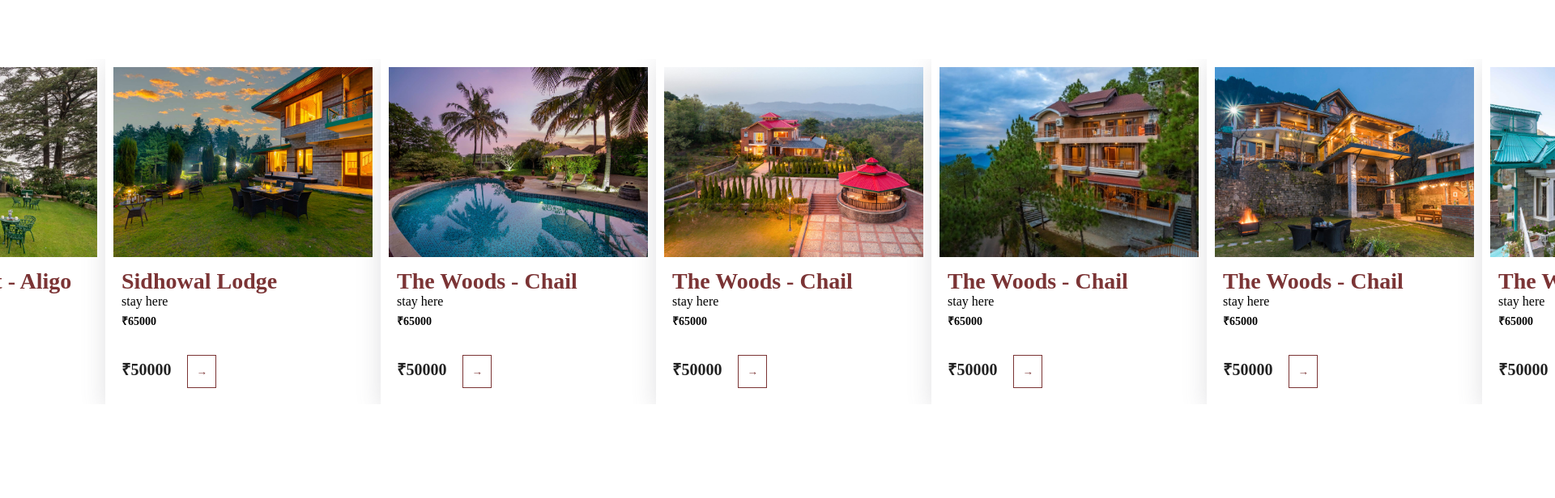
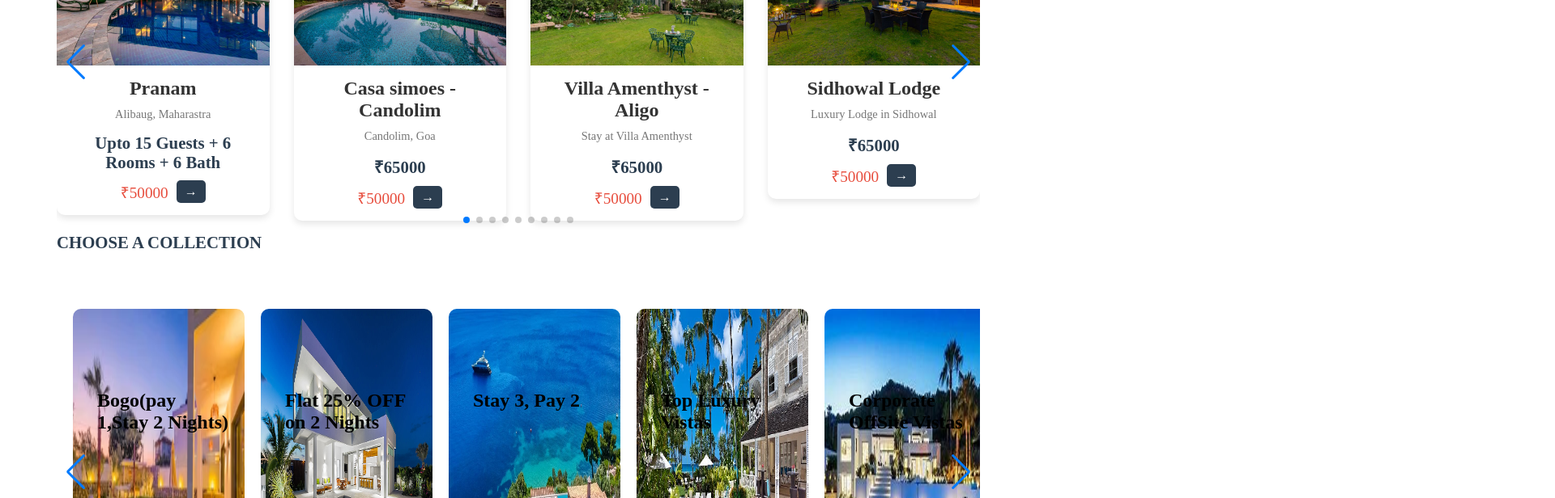
Before and after one commit to komalmastud/villa, a React (Vite) app: page / in a window 1280 px wide. Shown: the part 1080-1696 px from the top of the page at 81% size, 1920 px wide, since content can reach past the window. Built offline with nearby package versions, Linux system fonts and the light colour scheme.

Commit message:
Add new files and updates

```diff
--- a/src/App.css
+++ b/src/App.css
@@ -1,26 +1,14 @@
 * {
   margin: 0;
   padding: 0;
+
 }
 
-.App {
-  min-height: 100vh;
+html,
+body {
+ margin: 0%;
+  padding: 0%;
+  height: 100%;
   width: 100%;
-  display: flex;
-  flex-direction: row;
 
-  justify-content: center;
-  align-items: center;
-  background-color: #fff;
-  position: relative;
-  top: 80px;
 }
-
-.product {
-  display: flex;
-  flex-direction: row;
-  align-items: center;
-  justify-content: center;
-  flex-wrap: wrap;
-  gap: 20px;
-}
--- a/src/App.jsx
+++ b/src/App.jsx
@@ -1,15 +1,11 @@
+import "./App.css";
+import AboutUs from "./Components/AboutUs";
+import Login from "./Components/Login";
 import Navbar from "./Components/Navbar";
+import Swipper from "./Components/Swipper";
+import User from "./Components/User";
+import Home from "./Home";
 import "./index.css";
-import Home from "./Components/Home";
-import Login from "./Components/Login";
-import User from "./Components/User";
-import Swipper from "./Components/Swipper";
-import Collection from "./Components/Collection";
-import Search from "./Components/Search";
-import Icons from "./Components/Icons";
-import "./App.css";
-import Card from "./Components/Card";
-import AboutUs from "./Components/AboutUs";
 
 import { createBrowserRouter, RouterProvider } from "react-router-dom";
 
@@ -19,16 +15,7 @@
       path: "/",
       element: (
         <>
-          <Swipper />
-          <Navbar />
           <Home />
-          <Search />
-          <Icons />
-
-          <div className="App">
-            <Card />
-          </div>
-          <Collection />
         </>
       ),
     },
@@ -74,7 +61,6 @@
       element: (
         <>
           <Navbar />
-
           <h1>Page Not Found</h1>
         </>
       ),
--- a/src/Components/Card.jsx
+++ b/src/Components/Card.jsx
@@ -5,6 +5,7 @@
 import "swiper/css/pagination";
 import ProductCard from "./ProductCard";
 
+// Import your images
 import Pranam from "../assets/card1.jpg";
 import Simoes from "../assets/card2.jpg";
 import Saligo from "../assets/card3.jpg";
@@ -14,16 +15,37 @@
 import dhaulandhar from "../assets/card7.jpg";
 import Aloe from "../assets/card8.jpg";
 import Amethyst from "../assets/card9.jpg";
+
 const Card = () => {
   return (
     <div className="product">
       <Swiper
-        slidesPerView={9} // Show one slide at a time
+        slidesPerView={3} // Show 3 slides at a time by default
+        spaceBetween={30} // Adds space between slides
         navigation // Enable navigation arrows
         pagination={{ clickable: true }} // Enable pagination dots
         loop={true} // Enable infinite looping
         modules={[Navigation, Pagination]} // Add navigation and pagination modules
+        breakpoints={{
+          640: {
+            slidesPerView: 1, // On small screens, show 1 slide at a time
+            spaceBetween: 10,
+          },
+          768: {
+            slidesPerView: 2, // On medium screens, show 2 slides at a time
+            spaceBetween: 20,
+          },
+          1024: {
+            slidesPerView: 4, // On large screens, show 4 slides at a time
+            spaceBetween: 30,
+          },
+          1440: {
+            slidesPerView: 5, // On extra-large screens, show 5 slides at a time
+            spaceBetween: 40,
+          },
+        }}
       >
+        {/* Swiper slides with unique data */}
         <SwiperSlide>
           <ProductCard
             image={Pranam}
@@ -37,72 +59,72 @@
           <ProductCard
             image={Simoes}
             name="Casa simoes -Candolim"
+            description="Candolim, Goa"
+            price="₹65000"
             des_price="₹50000"
-            price="₹65000"
-            description="stay here"
           />
         </SwiperSlide>
         <SwiperSlide>
           <ProductCard
             image={Saligo}
             name="Villa Amenthyst - Aligo"
+            description="Stay at Villa Amenthyst"
+            price="₹65000"
             des_price="₹50000"
-            price="₹65000"
-            description="stay here"
           />
         </SwiperSlide>
         <SwiperSlide>
           <ProductCard
             image={Sidhowal}
             name="Sidhowal Lodge"
+            description="Luxury Lodge in Sidhowal"
+            price="₹65000"
             des_price="₹50000"
-            price="₹65000"
-            description="stay here"
           />
         </SwiperSlide>
         <SwiperSlide>
           <ProductCard
             image={Woods}
             name="The Woods - Chail"
+            description="Stay at The Woods in Chail"
+            price="₹65000"
             des_price="₹50000"
-            price="₹65000"
-            description="stay here"
           />
         </SwiperSlide>
         <SwiperSlide>
           <ProductCard
             image={tulip}
-            name="The Woods - Chail"
+            name="Tulip Resort"
+            description="Relax at Tulip Resort"
+            price="₹65000"
             des_price="₹50000"
-            price="₹65000"
-            description="stay here"
           />
         </SwiperSlide>
         <SwiperSlide>
           <ProductCard
             image={dhaulandhar}
-            name="The Woods - Chail"
+            name="Dhaulandhar Heights"
+            description="Stay at Dhaulandhar Heights"
+            price="₹65000"
             des_price="₹50000"
-            price="₹65000"
-            description="stay here"
           />
         </SwiperSlide>
         <SwiperSlide>
           <ProductCard
             image={Aloe}
-            name="The Woods - Chail"
+            name="Aloe Retreat"
+            description="Aloe Retreat, Himachal Pradesh"
+            price="₹65000"
             des_price="₹50000"
-            price="₹65000"
-            description="stay here"
           />
         </SwiperSlide>
         <SwiperSlide>
           <ProductCard
             image={Amethyst}
-            name="The Woods - Chail"
+            name="Amethyst Villa"
+            description="Stay at Amethyst Villa"
+            price="₹65000"
             des_price="₹50000"
-            price="₹65000"
-            description="stay here"
           />
         </SwiperSlide>
       </Swiper>
--- a/src/Components/Collection.jsx
+++ b/src/Components/Collection.jsx
@@ -1,15 +1,15 @@
-import { Swiper, SwiperSlide } from "swiper/react";
-import { Navigation, Pagination } from "swiper/modules";
 import "swiper/css/navigation";
 import "swiper/css/pagination";
+import { Navigation, Pagination } from "swiper/modules";
+import { Swiper, SwiperSlide } from "swiper/react";
+import Collection6 from "../assets/image10.jpg";
+import Collection8 from "../assets/image2.jpg";
 import Collection1 from "../assets/image3.jpg";
 import Collection2 from "../assets/image4.jpg";
 import Collection3 from "../assets/image5.jpg";
 import Collection4 from "../assets/image6.jpg";
 import Collection5 from "../assets/image7.jpg";
-import Collection6 from "../assets/image10.jpg";
 import Collection7 from "../assets/image9.jpg";
-import Collection8 from "../assets/image2.jpg";
 
 function Collection() {
   return (
@@ -24,6 +24,7 @@
         modules={[Navigation, Pagination]}
         navigation
         pagination={{ clickable: true }}
+        loop={true}
         onSlideChange={() => console.log("slide change")}
         onSwiper={(swiper) => console.log(swiper)}
       >
--- a/src/Components/Home.jsx
+++ /dev/null
@@ -1,9 +0,0 @@
-const Home = () => {
-  return (
-    <>
-      <div className="container"></div>;
-    </>
-  );
-};
-
-export default Home;
--- a/src/Components/Icons.jsx
+++ b/src/Components/Icons.jsx
@@ -1,29 +1,29 @@
-import { Swiper, SwiperSlide } from "swiper/react";
-import { Navigation, Pagination } from "swiper/modules";
 import "swiper/css";
 import "swiper/css/navigation";
 import "swiper/css/pagination";
-import Slide1 from "../assets/Igatpuri.svg";
-import Slide2 from "../assets/Lonavala.svg";
-import Slide3 from "../assets/Pune.svg";
-import Slide4 from "../assets/Ooty.svg";
-import Slide5 from "../assets/Nashik.svg";
-import Slide6 from "../assets/Nashik - Final Website Icon.svg";
-import Slide7 from "../assets/Nainital.svg";
-import Slide8 from "../assets/Mussoorie.svg";
+import { Navigation, Pagination } from "swiper/modules";
+import { Swiper, SwiperSlide } from "swiper/react";
 import Slide9 from "../assets/Alibaug.svg";
-import Slide10 from "../assets/Shimla.svg";
 import Slide11 from "../assets/Bhimtal.svg";
 import Slide12 from "../assets/Chandigarh.svg";
 import Slide13 from "../assets/Conoor.svg";
 import Slide14 from "../assets/Dehradun.svg";
 import Slide15 from "../assets/Goa.svg";
 import Slide16 from "../assets/Gurgaon.svg";
+import Slide1 from "../assets/Igatpuri.svg";
+import Slide2 from "../assets/Lonavala.svg";
+import Slide8 from "../assets/Mussoorie.svg";
+import Slide7 from "../assets/Nainital.svg";
+import Slide6 from "../assets/Nashik - Final Website Icon.svg";
+import Slide5 from "../assets/Nashik.svg";
+import Slide4 from "../assets/Ooty.svg";
+import Slide3 from "../assets/Pune.svg";
+import Slide10 from "../assets/Shimla.svg";
 
 function Features() {
   return (
     <>
-      <div>
+      <div className="fulldiv">
         <h3>PICK A DESTINATION</h3>
         <label className="Image">
           <Swiper
--- a/src/Components/Navbar.jsx
+++ b/src/Components/Navbar.jsx
@@ -1,13 +1,15 @@
 import { NavLink } from "react-router-dom";
+import './Navbar.css';
 
 function Navbar() {
   return (
     <div>
-      <nav>
+      <nav className="navbar">
+
         <ul>
           <li>
             <NavLink
-              className={({ isActive }) => (isActive ? "pink" : "")}
+              className={({ isActive }) => (isActive ? "pink" : "link")}
               to="/"
             >
               Home
@@ -15,7 +17,7 @@
           </li>
           <li>
             <NavLink
-              className={({ isActive }) => (isActive ? "pink" : "")}
+              className={({ isActive }) => (isActive ? "pink" : "link")}
               to="/luxury-getaways"
             >
               Luxury Getaways
@@ -23,7 +25,7 @@
           </li>
           <li>
             <NavLink
-              className={({ isActive }) => (isActive ? "pink" : "")}
+              className={({ isActive }) => (isActive ? "pink" : "link")}
               to="/list-property"
             >
               List Your Property
@@ -31,7 +33,7 @@
           </li>
           <li>
             <NavLink
-              className={({ isActive }) => (isActive ? "pink" : "")}
+              className={({ isActive }) => (isActive ? "pink" : "link")}
               to="/contact"
             >
               Contact Us
--- a/src/Components/ProductCard.css
+++ b/src/Components/ProductCard.css
@@ -1,56 +1,94 @@
+/* Container for the product card */
 .product-box {
-  width: 320px;
+  width: 100%;
+  max-width: 300px; /* Adjust width as necessary */
+  margin: 15px auto;
+  border-radius: 10px;
   overflow: hidden;
-  max-height: 470px;
-  padding: 10px;
+  box-shadow: 0 4px 8px rgba(0, 0, 0, 0.1);
+  transition: transform 0.3s ease, box-shadow 0.3s ease;
   background-color: #fff;
-  box-shadow: rgba(100, 100, 111, 0.2) 0px 7px 29px 0px;
+  display: flex;
+  flex-direction: column;
+  align-items: center;
 }
 
+/* Hover effect on the product box */
+.product-box:hover {
+  transform: translateY(-5px);
+  box-shadow: 0 8px 16px rgba(0, 0, 0, 0.2);
+}
+
+/* Image styling */
 .product-box img {
   width: 100%;
-  height: 235px;
+  height: 200px; /* Adjust as necessary */
   object-fit: cover;
 }
 
+/* Product description container */
 .description {
-  margin: 10px;
+  padding: 15px;
+  text-align: center;
 }
 
+/* Product name styling */
 .description h2 {
-  font-size: 28px;
-  color: rgb(123, 52, 53);
+  font-size: 1.5rem;
+  color: #333;
+  margin-bottom: 10px;
+  font-weight: 600;
 }
 
-.price {
-  margin: 8px 0;
-  font-size: 20px;
-  color: #222;
-  font-weight: bold;
+/* Description text styling */
+.para {
+  font-size: 0.9rem;
+  color: #777;
+  margin-bottom: 15px;
 }
 
+/* Price styling */
 h3 {
-  font-size: 14px;
-  color: #070707;
-  padding: 5px 0px;
+  font-size: 1.3rem;
+  color: #2c3e50;
+  margin-bottom: 10px;
 }
 
-.description .btn {
-  margin-top: 20px;
-  outline: none;
-  border: 1px solid rgb(123, 52, 52);
-
-  padding: 12px 10px;
-  background: none;
-  color: rgb(123, 52, 52);
-  font-weight: bold;
-  text-transform: uppercase;
-  cursor: pointer;
-  margin-left: 20px;
-  transition: 0.3s linear;
+/* Discounted price */
+.price {
+  font-size: 1.2rem;
+  color: #e74c3c;
+  display: flex;
+  justify-content: center;
+  align-items: center;
 }
 
-.description.btn:hover {
-  background: rgb(123, 52, 52);
-  color: #fff;
+.price .btn {
+  background-color: #2c3e50;
+  color: white;
+  border: none;
+  padding: 5px 10px;
+  font-size: 1rem;
+  cursor: pointer;
+  margin-left: 10px;
+  border-radius: 5px;
+  transition: background-color 0.3s ease;
 }
+
+.price .btn:hover {
+  background-color: #34495e;
+}
+
+@media (max-width: 768px) {
+  .product-box {
+    max-width: 100%;
+  }
+
+  .description h2 {
+    font-size: 1.2rem;
+  }
+
+  h3 {
+    font-size: 1.1rem;
+  }
+}
--- a/src/Components/Swipper.jsx
+++ b/src/Components/Swipper.jsx
@@ -23,6 +23,7 @@
         modules={[Navigation, Pagination]}
         navigation
         pagination={{ clickable: true }}
+        loop={true}
         onSlideChange={() => console.log("slide change")}
         onSwiper={(swiper) => console.log(swiper)}
       >
--- /dev/null
+++ b/src/Home.css
@@ -0,0 +1,4 @@
+.midcontents {
+    margin: 70px;
+
+}
--- /dev/null
+++ b/src/Home.jsx
@@ -0,0 +1,24 @@
+import Card from "./Components/Card";
+import Collection from "./Components/Collection";
+import Icons from "./Components/Icons";
+import Navbar from "./Components/Navbar";
+import Search from "./Components/Search";
+import Swipper from "./Components/Swipper";
+import "./Home.css";
+
+const Home = () => {
+  return (
+    <>
+      <Swipper />
+      <Navbar />
+      <div className="midcontents">
+      <Search />
+      <Icons />
+      <Card />
+      <Collection />
+      </div>
+    </>
+  );
+};
+
+export default Home;
```
